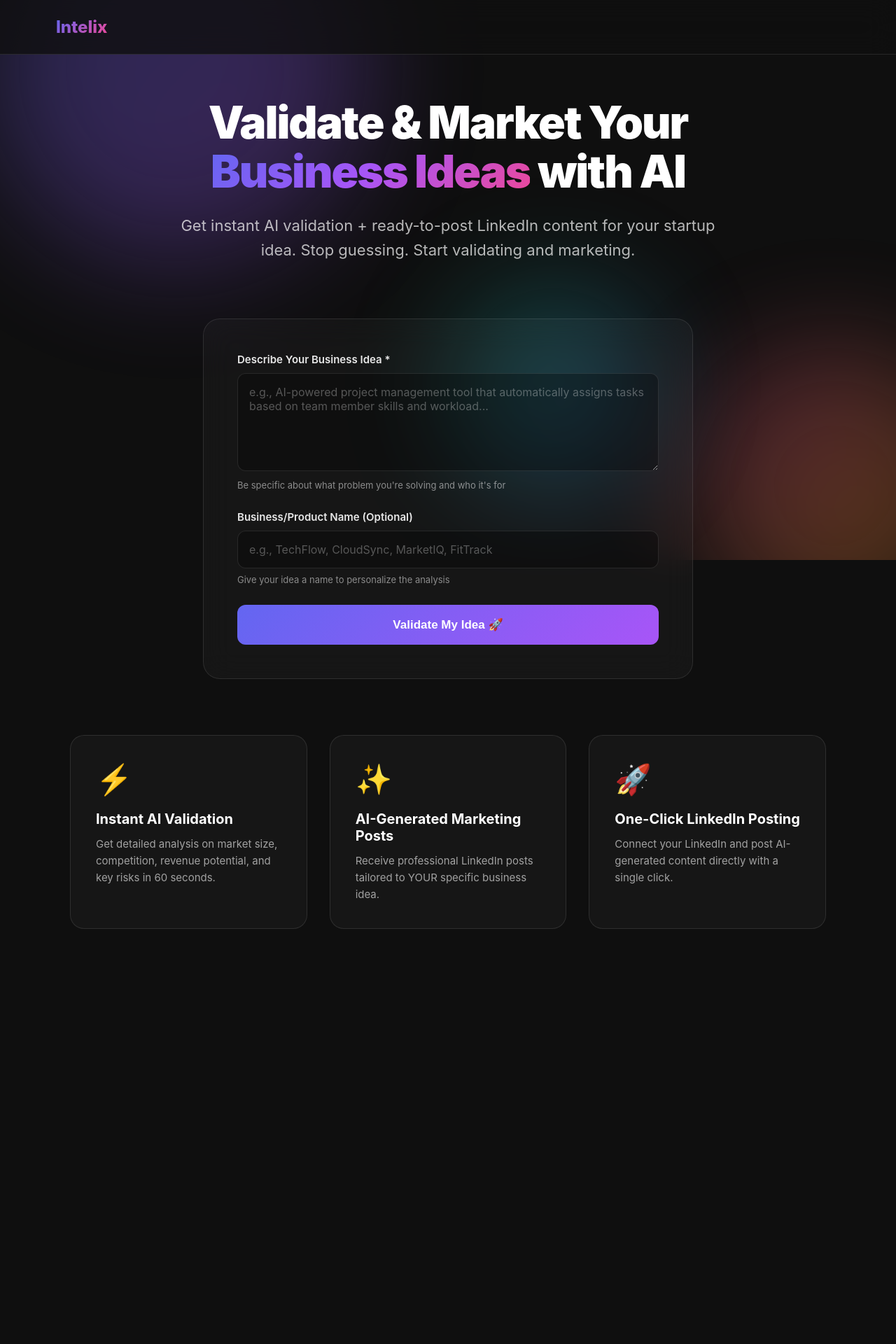
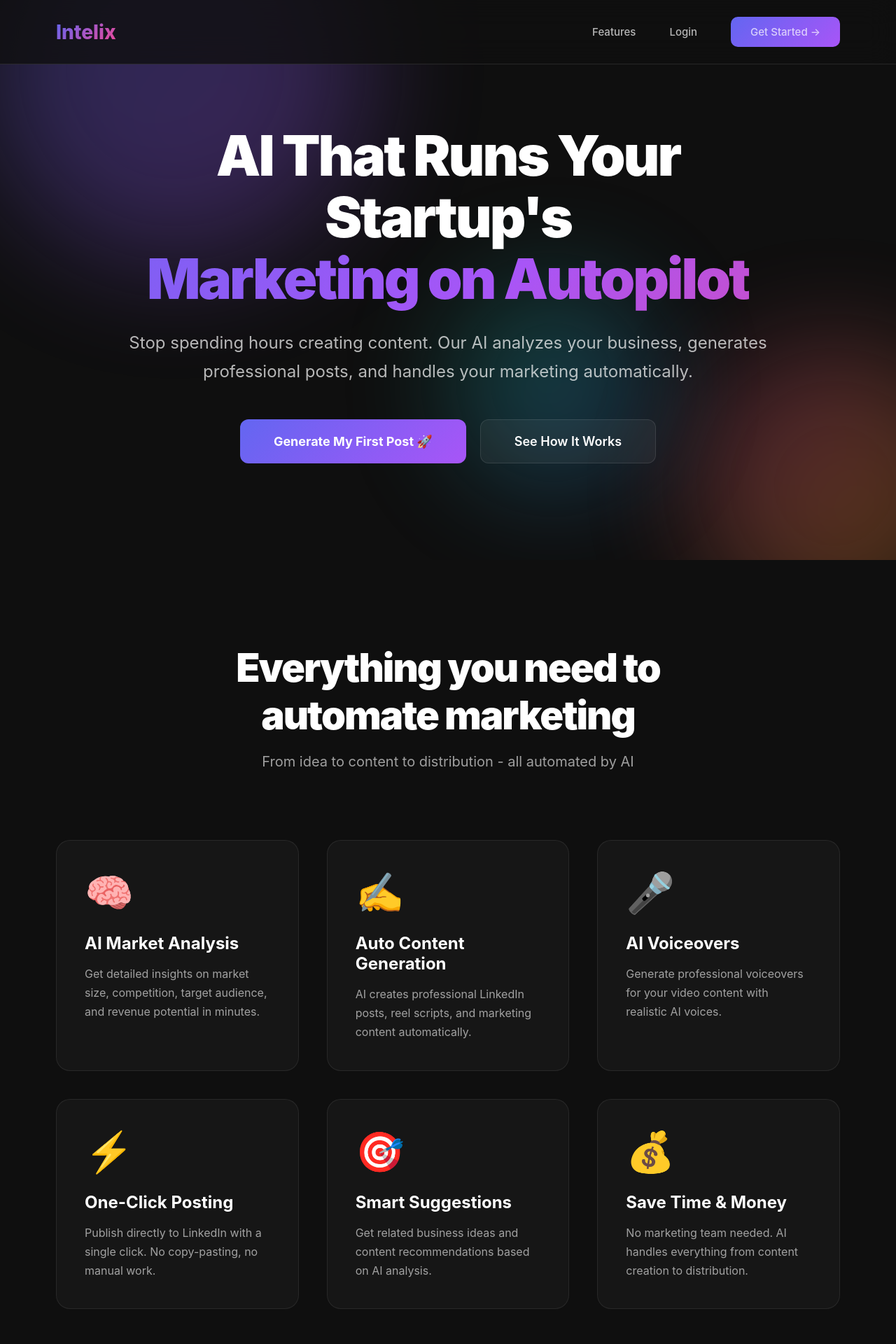
Before and after one commit to vedpalsodkar988-tech/Intelix-V2, a Flask app: page / in a window 1280 px wide. Shown: the top 1920 px of the page at 70% size. Before the commit the page ends 1327 px from the top, so only its background shows below. Run offline with Flask 3, Linux system fonts and the light colour scheme.

Commit message:
Revamp Intelix landing page layout and styles
Updated the HTML structure and styles for the Intelix landing page, enhancing the layout and content presentation.

```diff
--- a/templates/index.html
+++ b/templates/index.html
@@ -11,19 +11,22 @@
   gtag('config', 'G-7B8EWD6CEG');
 </script>
     <meta name="viewport" content="width=device-width, initial-scale=1.0">
-    <title>Intelix - Validate & Market Your Business Ideas with AI</title>
+    <title>Intelix - AI Marketing on Autopilot</title>
     <style>
         * {
             margin: 0;
             padding: 0;
             box-sizing: border-box;
         }
+
         body {
             font-family: -apple-system, BlinkMacSystemFont, 'Segoe UI', 'Inter', Arial, sans-serif;
             background: #0F0F0F;
             color: #FFFFFF;
             overflow-x: hidden;
         }
+
+        /* Animated Background */
         .animated-bg {
             position: fixed;
             top: 0;
@@ -33,6 +36,7 @@
             z-index: 0;
             overflow: hidden;
         }
+
         .gradient-orb {
             position: absolute;
             border-radius: 50%;
@@ -40,6 +44,7 @@
             opacity: 0.3;
             animation: float 20s infinite ease-in-out;
         }
+
         .orb-1 {
             width: 500px;
             height: 500px;
@@ -48,6 +53,7 @@
             left: -100px;
             animation-delay: 0s;
         }
+
         .orb-2 {
             width: 400px;
             height: 400px;
@@ -56,6 +62,7 @@
             right: -100px;
             animation-delay: 5s;
         }
+
         .orb-3 {
             width: 300px;
             height: 300px;
@@ -64,11 +71,14 @@
             left: 50%;
             animation-delay: 10s;
         }
+
         @keyframes float {
             0%, 100% { transform: translate(0, 0) scale(1); }
             33% { transform: translate(100px, -50px) scale(1.1); }
             66% { transform: translate(-50px, 100px) scale(0.9); }
         }
+
+        /* Navigation */
         nav {
             position: fixed;
             top: 0;
@@ -81,241 +91,394 @@
             backdrop-filter: blur(20px);
             border-bottom: 1px solid rgba(255, 255, 255, 0.1);
             z-index: 1000;
+            animation: slideDown 0.8s ease;
         }
+
+        @keyframes slideDown {
+            from { transform: translateY(-100px); opacity: 0; }
+            to { transform: translateY(0); opacity: 1; }
+        }
+
         .logo {
-            font-size: 24px;
+            font-size: 28px;
             font-weight: 800;
             background: linear-gradient(135deg, #6366F1 0%, #EC4899 100%);
             -webkit-background-clip: text;
             -webkit-text-fill-color: transparent;
             background-clip: text;
         }
-        .container {
-            max-width: 1200px;
-            margin: 0 auto;
-            padding: 140px 60px 100px;
+
+        .nav-links {
+            display: flex;
+            gap: 48px;
+            align-items: center;
+        }
+
+        .nav-links a {
+            text-decoration: none;
+            color: rgba(255, 255, 255, 0.7);
+            font-weight: 500;
+            font-size: 15px;
+            transition: all 0.3s;
+        }
+
+        .nav-links a:hover {
+            color: #FFFFFF;
+        }
+
+        .btn-nav {
+            background: linear-gradient(135deg, #6366F1 0%, #A855F7 100%);
+            color: #FFFFFF;
+            padding: 12px 28px;
+            border-radius: 10px;
+            text-decoration: none;
+            font-weight: 600;
+            font-size: 15px;
+            transition: all 0.3s;
+        }
+
+        .btn-nav:hover {
+            transform: translateY(-2px);
+            box-shadow: 0 10px 30px rgba(99, 102, 241, 0.4);
+        }
+
+        /* Hero Section */
+        .hero {
+            min-height: 100vh;
+            display: flex;
+            align-items: center;
+            justify-content: center;
+            text-align: center;
+            padding: 140px 40px 100px;
             position: relative;
             z-index: 1;
         }
-        .hero {
-            text-align: center;
-            margin-bottom: 80px;
+
+        .hero-content {
+            max-width: 1000px;
+            animation: fadeInUp 1s ease;
         }
+
+        @keyframes fadeInUp {
+            from { transform: translateY(50px); opacity: 0; }
+            to { transform: translateY(0); opacity: 1; }
+        }
+
         .hero h1 {
-            font-size: 64px;
+            font-size: 80px;
             font-weight: 900;
-            margin-bottom: 24px;
-            letter-spacing: -2px;
             line-height: 1.1;
+            margin-bottom: 28px;
+            letter-spacing: -3px;
         }
+
         .gradient-text {
             background: linear-gradient(135deg, #6366F1 0%, #A855F7 50%, #EC4899 100%);
             -webkit-background-clip: text;
             -webkit-text-fill-color: transparent;
             background-clip: text;
+            animation: shimmer 3s infinite linear;
+            background-size: 200% 200%;
         }
+
+        @keyframes shimmer {
+            0% { background-position: 0% 50%; }
+            50% { background-position: 100% 50%; }
+            100% { background-position: 0% 50%; }
+        }
+
         .hero p {
-            font-size: 22px;
+            font-size: 24px;
             color: rgba(255, 255, 255, 0.7);
             margin-bottom: 48px;
-            max-width: 800px;
-            margin-left: auto;
-            margin-right: auto;
-            line-height: 1.6;
+            line-height: 1.7;
+            animation: fadeInUp 1s ease 0.3s backwards;
         }
-        .form-section {
+
+        .cta-buttons {
+            display: flex;
+            gap: 20px;
+            justify-content: center;
+            flex-wrap: wrap;
+            animation: fadeInUp 1s ease 0.6s backwards;
+        }
+
+        .btn-primary {
+            background: linear-gradient(135deg, #6366F1 0%, #A855F7 100%);
+            color: #FFFFFF;
+            padding: 20px 48px;
+            border-radius: 12px;
+            text-decoration: none;
+            font-weight: 700;
+            font-size: 18px;
+            transition: all 0.3s;
+            border: none;
+            cursor: pointer;
+            display: inline-flex;
+            align-items: center;
+            gap: 10px;
+        }
+
+        .btn-primary:hover {
+            transform: translateY(-4px);
+            box-shadow: 0 20px 40px rgba(99, 102, 241, 0.4);
+        }
+
+        .btn-secondary {
+            background: rgba(255, 255, 255, 0.05);
+            color: #FFFFFF;
+            padding: 20px 48px;
+            border-radius: 12px;
+            text-decoration: none;
+            font-weight: 600;
+            font-size: 18px;
+            border: 1px solid rgba(255, 255, 255, 0.1);
+            transition: all 0.3s;
+            display: inline-block;
+        }
+
+        .btn-secondary:hover {
+            background: rgba(255, 255, 255, 0.1);
+            border-color: rgba(255, 255, 255, 0.2);
+        }
+
+        /* Features Section */
+        .features {
+            padding: 120px 80px;
+            position: relative;
+            z-index: 1;
+        }
+
+        .section-header {
+            text-align: center;
             max-width: 700px;
-            margin: 0 auto 60px;
-            background: rgba(255, 255, 255, 0.03);
-            border: 1px solid rgba(255, 255, 255, 0.1);
-            border-radius: 24px;
-            padding: 48px;
-            backdrop-filter: blur(20px);
+            margin: 0 auto 100px;
         }
-        .form-group {
-            margin-bottom: 28px;
+
+        .section-header h2 {
+            font-size: 56px;
+            font-weight: 900;
+            margin-bottom: 20px;
+            letter-spacing: -2px;
         }
-        .form-group label {
-            display: block;
-            margin-bottom: 10px;
-            font-weight: 600;
-            color: rgba(255, 255, 255, 0.9);
-            font-size: 15px;
+
+        .section-header p {
+            font-size: 20px;
+            color: rgba(255, 255, 255, 0.6);
         }
-        .form-group textarea,
-        .form-group input {
-            width: 100%;
-            padding: 16px;
-            background: rgba(0, 0, 0, 0.3);
-            border: 1px solid rgba(255, 255, 255, 0.1);
-            border-radius: 12px;
-            font-size: 16px;
-            color: #FFFFFF;
-            font-family: inherit;
-            transition: all 0.3s;
-        }
-        .form-group textarea {
-            resize: vertical;
-            min-height: 140px;
-        }
-        .form-group textarea:focus,
-        .form-group input:focus {
-            outline: none;
-            border-color: #6366F1;
-            background: rgba(0, 0, 0, 0.4);
-            box-shadow: 0 0 0 3px rgba(99, 102, 241, 0.1);
-        }
-        .form-group textarea::placeholder,
-        .form-group input::placeholder {
-            color: rgba(255, 255, 255, 0.3);
-        }
-        .helper-text {
-            font-size: 13px;
-            color: rgba(255, 255, 255, 0.5);
-            margin-top: 8px;
-        }
-        .btn-submit {
-            width: 100%;
-            background: linear-gradient(135deg, #6366F1 0%, #A855F7 100%);
-            color: white;
-            padding: 18px;
-            border: none;
-            border-radius: 12px;
-            font-size: 17px;
-            font-weight: 700;
-            cursor: pointer;
-            transition: all 0.3s;
-        }
-        .btn-submit:hover {
-            transform: translateY(-3px);
-            box-shadow: 0 15px 40px rgba(99, 102, 241, 0.4);
-        }
-        .features {
+
+        .feature-grid {
             display: grid;
             grid-template-columns: repeat(3, 1fr);
-            gap: 32px;
-            margin-top: 80px;
+            gap: 40px;
+            max-width: 1200px;
+            margin: 0 auto;
         }
-        .feature {
+
+        .feature-card {
             background: rgba(255, 255, 255, 0.03);
-            border: 1px solid rgba(255, 255, 255, 0.1);
+            border: 1px solid rgba(255, 255, 255, 0.08);
             border-radius: 20px;
-            padding: 36px;
-            transition: all 0.3s;
+            padding: 40px;
+            transition: all 0.4s;
+            animation: fadeInUp 1s ease backwards;
         }
-        .feature:hover {
+
+        .feature-card:nth-child(1) { animation-delay: 0.1s; }
+        .feature-card:nth-child(2) { animation-delay: 0.2s; }
+        .feature-card:nth-child(3) { animation-delay: 0.3s; }
+        .feature-card:nth-child(4) { animation-delay: 0.4s; }
+        .feature-card:nth-child(5) { animation-delay: 0.5s; }
+        .feature-card:nth-child(6) { animation-delay: 0.6s; }
+
+        .feature-card:hover {
             background: rgba(255, 255, 255, 0.05);
             border-color: rgba(99, 102, 241, 0.3);
             transform: translateY(-8px);
+            box-shadow: 0 20px 60px rgba(99, 102, 241, 0.2);
         }
+
         .feature-icon {
-            font-size: 42px;
-            margin-bottom: 20px;
+            font-size: 56px;
+            margin-bottom: 24px;
+            display: block;
         }
-        .feature h3 {
-            font-size: 20px;
-            margin-bottom: 12px;
-            color: #FFFFFF;
+
+        .feature-card h3 {
+            font-size: 24px;
+            font-weight: 700;
+            margin-bottom: 16px;
         }
-        .feature p {
+
+        .feature-card p {
             color: rgba(255, 255, 255, 0.6);
-            line-height: 1.6;
-            font-size: 15px;
+            line-height: 1.7;
+            font-size: 16px;
         }
-        @keyframes spin {
-            to { transform: rotate(360deg); }
+
+        /* CTA Section */
+        .final-cta {
+            padding: 150px 80px;
+            text-align: center;
+            background: linear-gradient(135deg, rgba(99, 102, 241, 0.1) 0%, rgba(168, 85, 247, 0.1) 100%);
+            position: relative;
+            overflow: hidden;
+            z-index: 1;
         }
+
+        .final-cta h2 {
+            font-size: 64px;
+            font-weight: 900;
+            margin-bottom: 24px;
+            letter-spacing: -2px;
+        }
+
+        .final-cta p {
+            font-size: 22px;
+            margin-bottom: 40px;
+            color: rgba(255, 255, 255, 0.7);
+        }
+
+        /* Footer */
+        footer {
+            padding: 60px 80px;
+            text-align: center;
+            border-top: 1px solid rgba(255, 255, 255, 0.1);
+            background: #0A0A0A;
+            position: relative;
+            z-index: 1;
+        }
+
+        footer p {
+            color: rgba(255, 255, 255, 0.4);
+            font-size: 14px;
+        }
+
         @media (max-width: 768px) {
             nav {
                 padding: 20px 24px;
             }
-            .container {
-                padding: 100px 24px 60px;
+
+            .nav-links {
+                gap: 20px;
             }
+
             .hero h1 {
-                font-size: 42px;
+                font-size: 48px;
             }
+
             .hero p {
                 font-size: 18px;
             }
-            .form-section {
-                padding: 32px 24px;
+
+            .feature-grid {
+                grid-template-columns: 1fr;
             }
-            .features {
-                grid-template-columns: 1fr;
+
+            .features, .final-cta, footer {
+                padding: 80px 24px;
+            }
+
+            .final-cta h2 {
+                font-size: 40px;
             }
         }
     </style>
 </head>
 <body>
+    <!-- Animated Background -->
     <div class="animated-bg">
         <div class="gradient-orb orb-1"></div>
         <div class="gradient-orb orb-2"></div>
         <div class="gradient-orb orb-3"></div>
     </div>
+
+    <!-- Navigation -->
     <nav>
         <div class="logo">Intelix</div>
+        <div class="nav-links">
+            <a href="#features">Features</a>
+            <a href="/login">Login</a>
+            <a href="/signup" class="btn-nav">Get Started →</a>
+        </div>
     </nav>
-    <div class="container">
-        <div class="hero">
-            <h1>Validate & Market Your <br><span class="gradient-text">Business Ideas</span> with AI</h1>
-            <p>Get instant AI validation + ready-to-post LinkedIn content for your startup idea. Stop guessing. Start validating and marketing.</p>
+
+    <!-- Hero Section -->
+    <section class="hero">
+        <div class="hero-content">
+            <h1>
+                AI That Runs Your Startup's<br>
+                <span class="gradient-text">Marketing on Autopilot</span>
+            </h1>
+            <p>
+                Stop spending hours creating content. Our AI analyzes your business,
+                generates professional posts, and handles your marketing automatically.
+            </p>
+            <div class="cta-buttons">
+                <a href="/signup" class="btn-primary">
+                    Generate My First Post 🚀
+                </a>
+                <a href="#features" class="btn-secondary">See How It Works</a>
+            </div>
+        </div>
+    </section>
+
+    <!-- Features Section -->
+    <section class="features" id="features">
+        <div class="section-header">
+            <h2>Everything you need to automate marketing</h2>
+            <p>From idea to content to distribution - all automated by AI</p>
         </div>
 
-        <form action="/analyze" method="POST" class="form-section">
-            <div class="form-group">
-                <label for="idea">Describe Your Business Idea *</label>
-                <textarea
-                    id="idea"
-                    name="idea"
-                    required
-                    placeholder="e.g., AI-powered project management tool that automatically assigns tasks based on team member skills and workload..."
-                ></textarea>
-                <p class="helper-text">Be specific about what problem you're solving and who it's for</p>
+        <div class="feature-grid">
+            <div class="feature-card">
+                <span class="feature-icon">🧠</span>
+                <h3>AI Market Analysis</h3>
+                <p>Get detailed insights on market size, competition, target audience, and revenue potential in minutes.</p>
             </div>
-            <div class="form-group">
-                <label for="business_name">Business/Product Name (Optional)</label>
-                <input
-                    type="text"
-                    id="business_name"
-                    name="business_name"
-                    placeholder="e.g., TechFlow, CloudSync, MarketIQ, FitTrack"
-                >
-                <p class="helper-text">Give your idea a name to personalize the analysis</p>
+
+            <div class="feature-card">
+                <span class="feature-icon">✍️</span>
+                <h3>Auto Content Generation</h3>
+                <p>AI creates professional LinkedIn posts, reel scripts, and marketing content automatically.</p>
             </div>
-            <button type="submit" class="btn-submit">
-                Validate My Idea 🚀
-            </button>
-        </form>
 
-        <div class="features">
-            <div class="feature">
-                <div class="feature-icon">⚡</div>
-                <h3>Instant AI Validation</h3>
-                <p>Get detailed analysis on market size, competition, revenue potential, and key risks in 60 seconds.</p>
+            <div class="feature-card">
+                <span class="feature-icon">🎤</span>
+                <h3>AI Voiceovers</h3>
+                <p>Generate professional voiceovers for your video content with realistic AI voices.</p>
             </div>
-            <div class="feature">
-                <div class="feature-icon">✨</div>
-                <h3>AI-Generated Marketing Posts</h3>
-                <p>Receive professional LinkedIn posts tailored to YOUR specific business idea.</p>
+
+            <div class="feature-card">
+                <span class="feature-icon">⚡</span>
+                <h3>One-Click Posting</h3>
+                <p>Publish directly to LinkedIn with a single click. No copy-pasting, no manual work.</p>
             </div>
-            <div class="feature">
-                <div class="feature-icon">🚀</div>
-                <h3>One-Click LinkedIn Posting</h3>
-                <p>Connect your LinkedIn and post AI-generated content directly with a single click.</p>
+
+            <div class="feature-card">
+                <span class="feature-icon">🎯</span>
+                <h3>Smart Suggestions</h3>
+                <p>Get related business ideas and content recommendations based on AI analysis.</p>
+            </div>
+
+            <div class="feature-card">
+                <span class="feature-icon">💰</span>
+                <h3>Save Time & Money</h3>
+                <p>No marketing team needed. AI handles everything from content creation to distribution.</p>
             </div>
         </div>
-    </div>
+    </section>
 
-    <script>
-        document.querySelector('form').addEventListener('submit', function(e) {
-            const btn = document.querySelector('.btn-submit');
-            btn.disabled = true;
-            btn.innerHTML = `
-                <span style="display: inline-block; width: 16px; height: 16px; border: 2px solid rgba(255,255,255,0.3); border-top-color: white; border-radius: 50%; animation: spin 0.8s linear infinite; margin-right: 8px; vertical-align: middle;"></span>
-                Validating...
-            `;
-        });
-    </script>
+    <!-- Final CTA -->
+    <section class="final-cta">
+        <h2>Ready to automate your marketing?</h2>
+        <p>Join founders who stopped wasting time on content creation</p>
+        <a href="/signup" class="btn-primary">Generate My First Post 🚀</a>
+    </section>
+
+    <!-- Footer -->
+    <footer>
+        <p>&copy; 2026 Intelix. AI-powered marketing automation.</p>
+    </footer>
 </body>
 </html>
```
